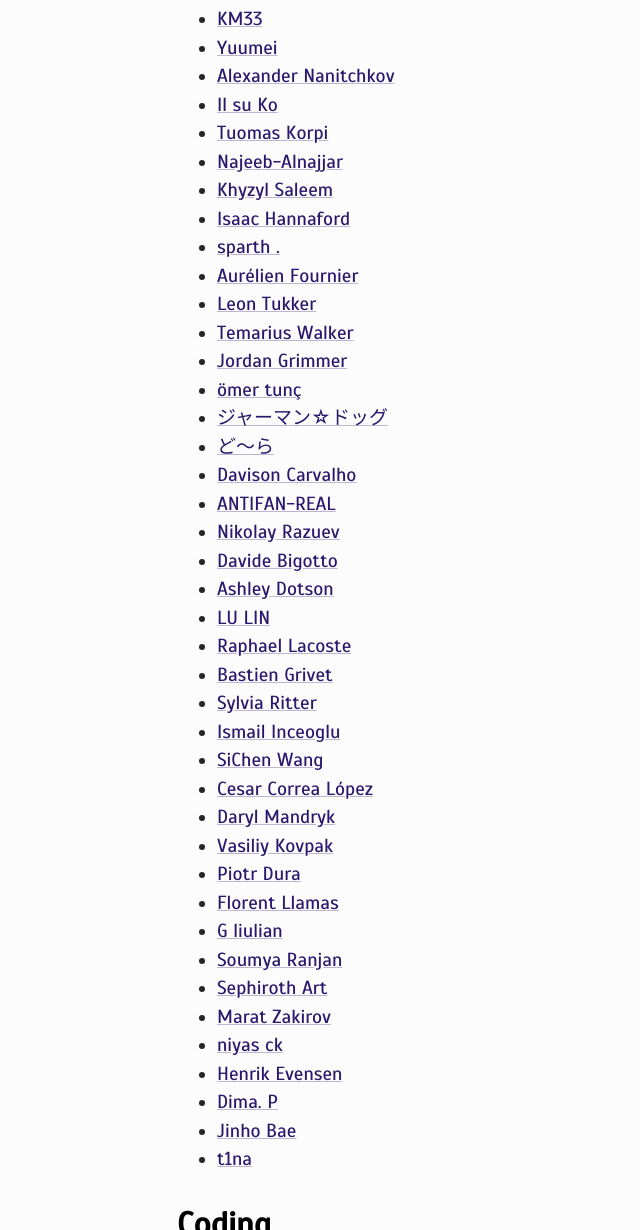
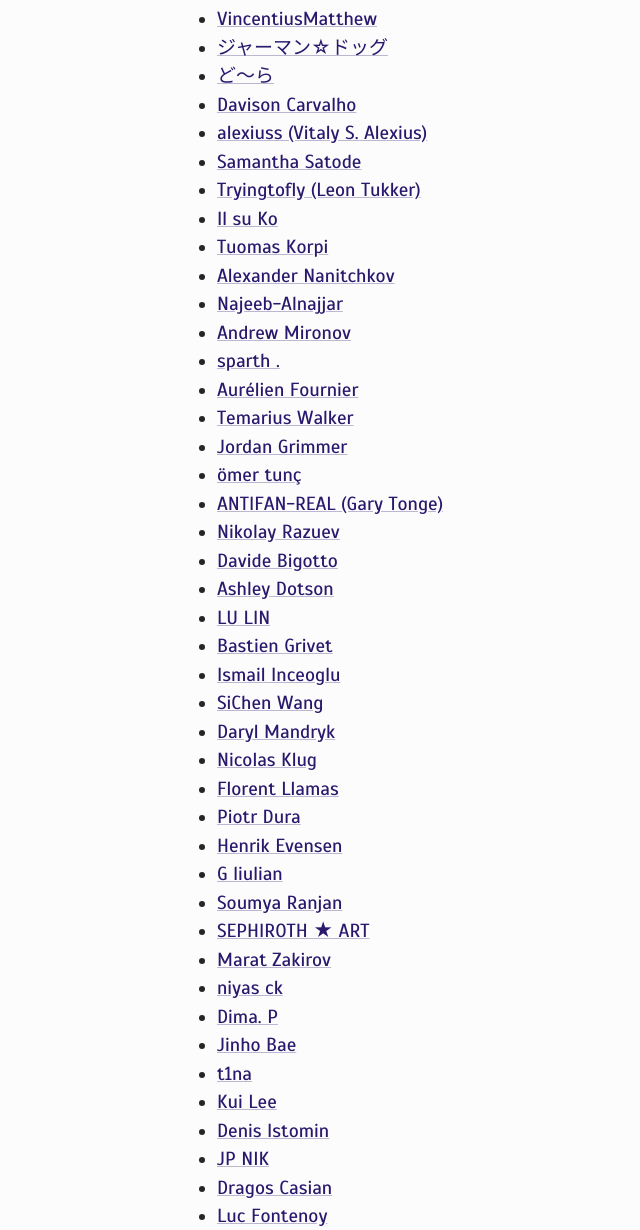
Before and after one commit to rensatsu/rensatsu.github.io, a plain HTML site: page page/lhp/index.html in a window 1280 px wide. Shown: the part 680-1910 px from the top of the page, without its empty margins (22-662 px from the left). Drawn offline with Linux system fonts and the light colour scheme.

Commit message:
Updated LHP references

```diff
--- a/page/lhp/index.html
+++ b/page/lhp/index.html
@@ -57,47 +57,56 @@
 <h1>Credits</h1>
 <h2>Images</h2>
 <ul>
-<li><a href="https://km33.deviantart.com">KM33</a></li>
-<li><a href="https://yuumei.deviantart.com">Yuumei</a></li>
-<li><a href="https://www.artstation.com/artist/artofinca">Alexander Nanitchkov</a></li>
-<li><a href="https://www.artstation.com/artist/spkkis">Il su Ko</a></li>
-<li><a href="https://www.artstation.com/artist/korpi">Tuomas Korpi</a></li>
+<li><a href="https://vincentiusmatthew.deviantart.com/">VincentiusMatthew</a></li>
+<li><a href="https://www.pixiv.net/member.php?id=843445">ジャーマン☆ドッグ</a></li>
+<li><a href="https://www.pixiv.net/member.php?id=974003">ど〜ら</a></li>
+<li><a href="https://www.artstation.com/weeneeds">Davison Carvalho</a></li>
+<li><a href="https://alexiuss.deviantart.com/">alexiuss (Vitaly S. Alexius)</a></li>
+<li><a href="https://www.artstation.com/samsatode">Samantha Satode</a></li>
+<li><a href="https://tryingtofly.deviantart.com/">Tryingtofly (Leon Tukker)</a></li>
+<li><a href="https://www.artstation.com/spkkis">Il su Ko</a></li>
+<li><a href="https://www.artstation.com/korpi">Tuomas Korpi</a></li>
+<li><a href="https://www.artstation.com/artofinca">Alexander Nanitchkov</a></li>
 <li><a href="https://najeeb-alnajjar.deviantart.com/">Najeeb-Alnajjar</a></li>
-<li><a href="https://www.artstation.com/artist/khyzylsaleem">Khyzyl Saleem</a></li>
-<li><a href="https://www.artstation.com/artist/spaceshipguru">Isaac Hannaford</a></li>
-<li><a href="https://www.artstation.com/artist/sparth">sparth .</a></li>
-<li><a href="https://www.artstation.com/artist/orelf">Aurélien Fournier</a></li>
-<li><a href="https://www.artstation.com/artist/leontukker">Leon Tukker</a></li>
+<li><a href="https://www.artstation.com/andwhat">Andrew Mironov</a></li>
+<li><a href="https://www.artstation.com/sparth">sparth .</a></li>
+<li><a href="https://www.artstation.com/orelf">Aurélien Fournier</a></li>
 <li><a href="https://www.artstation.com/artist/walkerxhikari">Temarius Walker</a></li>
-<li><a href="https://www.artstation.com/artist/jordangrimmer">Jordan Grimmer</a></li>
-<li><a href="https://www.artstation.com/artist/mertun">ömer tunç</a></li>
-<li><a href="http://www.pixiv.net/member.php?id=843445">ジャーマン☆ドッグ</a></li>
-<li><a href="http://www.pixiv.net/member.php?id=974003">ど〜ら</a></li>
-<li><a href="https://www.artstation.com/artist/weeneeds">Davison Carvalho</a></li>
-<li><a href="https://antifan-real.deviantart.com">ANTIFAN-REAL</a></li>
-<li><a href="https://www.artstation.com/artist/koly">Nikolay Razuev</a></li>
-<li><a href="https://www.artstation.com/artist/gneur">Davide Bigotto</a></li>
-<li><a href="https://www.artstation.com/artist/ashleydotson">Ashley Dotson</a></li>
-<li><a href="https://www.artstation.com/artist/lulinart">LU LIN</a></li>
-<li><a href="https://www.artstation.com/artist/raphael-lacoste">Raphael Lacoste</a></li>
-<li><a href="https://www.artstation.com/artist/grivetart">Bastien Grivet</a></li>
-<li><a href="https://www.artstation.com/artist/sylviaritter">Sylvia Ritter</a></li>
-<li><a href="https://www.artstation.com/artist/seventeenth">Ismail Inceoglu</a></li>
-<li><a href="https://www.artstation.com/artist/milkboy">SiChen Wang</a></li>
-<li><a href="https://www.artstation.com/artist/cesarcorrealopez">Cesar Correa López</a></li>
-<li><a href="https://www.artstation.com/artist/mandryk">Daryl Mandryk</a></li>
-<li><a href="https://www.artstation.com/artist/vasiliykovpak">Vasiliy Kovpak</a></li>
-<li><a href="https://www.artstation.com/artist/threedee">Piotr Dura</a></li>
-<li><a href="https://www.artstation.com/artist/llamas">Florent Llamas</a></li>
+<li><a href="https://www.artstation.com/jordangrimmer">Jordan Grimmer</a></li>
+<li><a href="https://www.artstation.com/mertun">ömer tunç</a></li>
+<li><a href="https://antifan-real.deviantart.com/">ANTIFAN-REAL (Gary Tonge)</a></li>
+<li><a href="https://www.artstation.com/koly">Nikolay Razuev</a></li>
+<li><a href="https://www.artstation.com/gneur">Davide Bigotto</a></li>
+<li><a href="https://www.artstation.com/ashleydotson">Ashley Dotson</a></li>
+<li><a href="https://www.artstation.com/lulinart">LU LIN</a></li>
+<li><a href="https://www.artstation.com/grivetart">Bastien Grivet</a></li>
+<li><a href="https://www.artstation.com/seventeenth">Ismail Inceoglu</a></li>
+<li><a href="https://www.artstation.com/milkboy">SiChen Wang</a></li>
+<li><a href="https://www.artstation.com/mandryk">Daryl Mandryk</a></li>
+<li><a href="https://www.artstation.com/nicolasklug">Nicolas Klug</a></li>
+<li><a href="https://www.artstation.com/llamas">Florent Llamas</a></li>
+<li><a href="https://www.artstation.com/threedee">Piotr Dura</a></li>
+<li><a href="https://www.artstation.com/selvestehe">Henrik Evensen</a></li>
 <li><a href="https://www.artstation.com/gliulian">G liulian</a></li>
 <li><a href="https://www.artstation.com/soumyadesign">Soumya Ranjan</a></li>
-<li><a href="https://www.artstation.com/sephirothart">Sephiroth Art</a></li>
+<li><a href="https://www.artstation.com/sephirothart">SEPHIROTH ★ ART</a></li>
 <li><a href="https://www.artstation.com/moratmorat">Marat Zakirov</a></li>
 <li><a href="https://www.artstation.com/niyas">niyas ck</a></li>
-<li><a href="https://www.artstation.com/selvestehe">Henrik Evensen</a></li>
 <li><a href="https://www.artstation.com/perts">Dima. P</a></li>
 <li><a href="https://www.artstation.com/jinhobae">Jinho Bae</a></li>
-<li><a href="https://t1na.deviantart.com">t1na</a></li>
+<li><a href="https://t1na.deviantart.com/">t1na</a></li>
+<li><a href="https://www.artstation.com/you498816484">Kui Lee</a></li>
+<li><a href="https://www.artstation.com/gydwin">Denis Istomin</a></li>
+<li><a href="https://www.artstation.com/nikojyp">JP NIK</a></li>
+<li><a href="https://www.artstation.com/dexx">Dragos Casian</a></li>
+<li><a href="https://www.artstation.com/lucfontenoy">Luc Fontenoy</a></li>
+<li><a href="https://www.artstation.com/septicwd">Wadim Kashin</a></li>
+<li><a href="https://www.artstation.com/vavs">Andrey Vasilyev</a></li>
+<li><a href="https://www.artstation.com/mikkoart">Mikko Kinnunen</a></li>
+<li><a href="https://www.artstation.com/weicai">cai wei</a></li>
+<li><a href="https://www.artstation.com/paperblue">Paperblue .net</a></li>
+<li><a href="https://www.artstation.com/zethrix">Jacek Pilarski</a></li>
+<li><a href="https://antifan-real.deviantart.com/">ANTIFAN-REAL</a></li>
 </ul>
 <h2>Coding</h2>
 <ul>
```
Also changed, not shown: 1 other file.
